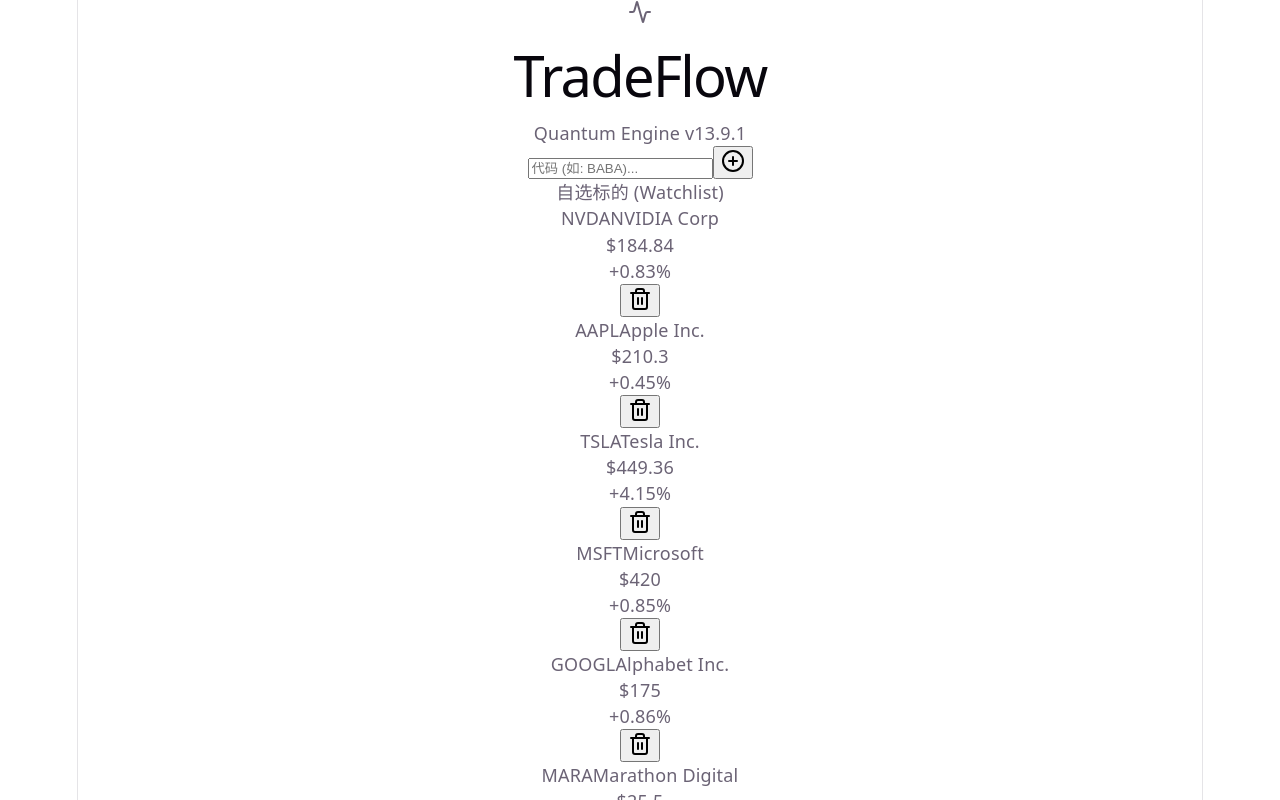
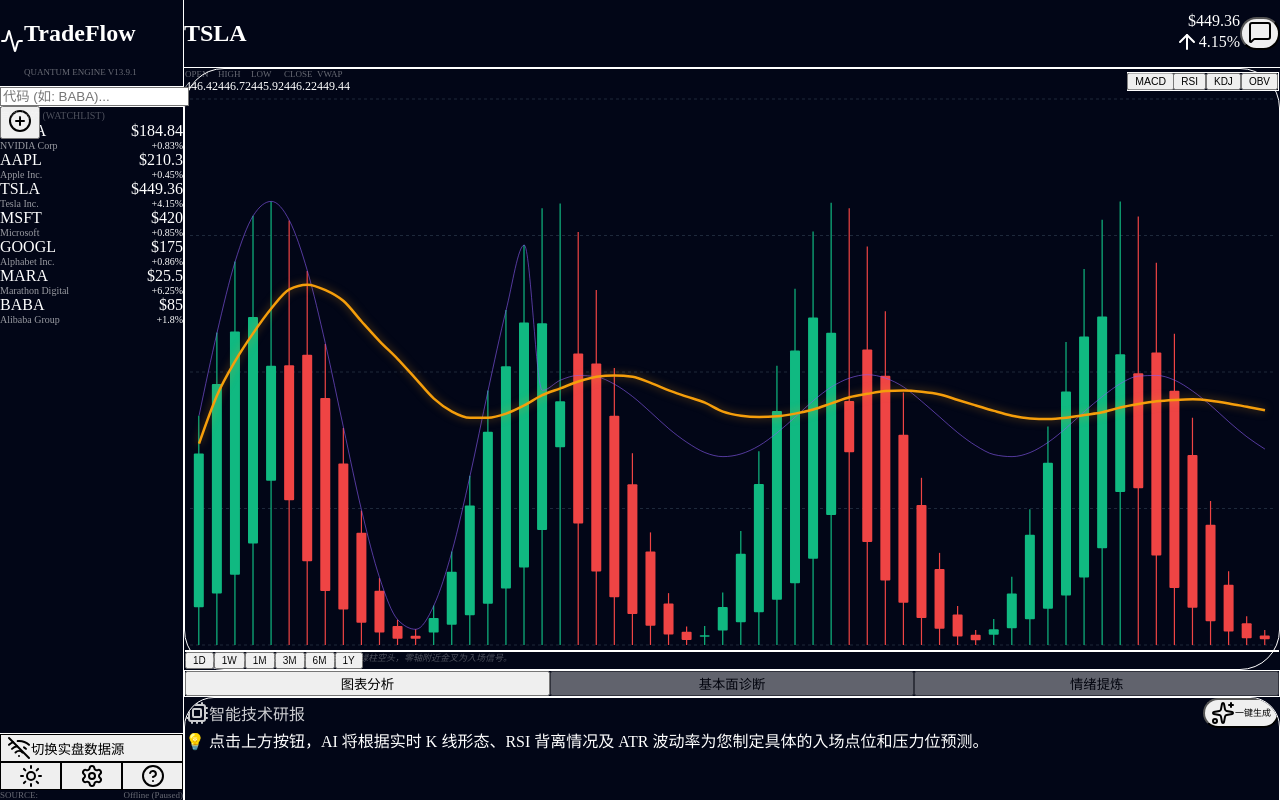
Before and after one commit to kaneluy/tradeflow-web, a React (Vite) app: page / in a window 1280 px wide. Shown: the top 800 px of the page. Built offline with nearby package versions, Linux system fonts and the light colour scheme.

Commit message:
fix: 修复 index.css 样式和编码

```diff
--- a/package.json
+++ b/package.json
@@ -21,10 +21,13 @@
     "@types/react": "^19.2.14",
     "@types/react-dom": "^19.2.3",
     "@vitejs/plugin-react": "^6.0.1",
+    "autoprefixer": "^10.4.27",
     "eslint": "^9.39.4",
     "eslint-plugin-react-hooks": "^7.0.1",
     "eslint-plugin-react-refresh": "^0.5.2",
     "globals": "^17.4.0",
+    "postcss": "^8.5.8",
+    "tailwindcss": "^4.2.2",
     "vite": "^8.0.1"
   }
 }
--- /dev/null
+++ b/postcss.config.js
@@ -0,0 +1,19 @@
+{\rtf1\ansi\ansicpg936\cocoartf2869
+\cocoatextscaling0\cocoaplatform0{\fonttbl\f0\fnil\fcharset0 Menlo-Regular;}
+{\colortbl;\red255\green255\blue255;\red111\green14\blue195;\red236\green241\blue247;\red0\green0\blue0;
+}
+{\*\expandedcolortbl;;\cssrgb\c51765\c18824\c80784;\cssrgb\c94118\c95686\c97647;\cssrgb\c0\c0\c0;
+}
+\margl1440\margr1440\vieww11520\viewh8400\viewkind0
+\deftab720
+\pard\pardeftab720\partightenfactor0
+
+\f0\fs28 \cf2 \cb3 \expnd0\expndtw0\kerning0
+\outl0\strokewidth0 \strokec2 export\cf0 \strokec4  \cf2 \strokec2 default\cf0 \strokec4  \{\cb1 \
+\pard\pardeftab720\partightenfactor0
+\cf0 \cb3   plugins: \{\cb1 \
+\cb3     tailwindcss: \{\},\cb1 \
+\cb3     autoprefixer: \{\},\cb1 \
+\cb3   \},\cb1 \
+\cb3 \}\cb1 \
+}
--- a/src/index.css
+++ b/src/index.css
@@ -1,111 +1,11 @@
-:root {
-  --text: #6b6375;
-  --text-h: #08060d;
-  --bg: #fff;
-  --border: #e5e4e7;
-  --code-bg: #f4f3ec;
-  --accent: #aa3bff;
-  --accent-bg: rgba(170, 59, 255, 0.1);
-  --accent-border: rgba(170, 59, 255, 0.5);
-  --social-bg: rgba(244, 243, 236, 0.5);
-  --shadow:
-    rgba(0, 0, 0, 0.1) 0 10px 15px -3px, rgba(0, 0, 0, 0.05) 0 4px 6px -2px;
+@tailwind base;
+@tailwind components;
+@tailwind utilities;
 
-  --sans: system-ui, 'Segoe UI', Roboto, sans-serif;
-  --heading: system-ui, 'Segoe UI', Roboto, sans-serif;
-  --mono: ui-monospace, Consolas, monospace;
-
-  font: 18px/145% var(--sans);
-  letter-spacing: 0.18px;
-  color-scheme: light dark;
-  color: var(--text);
-  background: var(--bg);
-  font-synthesis: none;
-  text-rendering: optimizeLegibility;
-  -webkit-font-smoothing: antialiased;
-  -moz-osx-font-smoothing: grayscale;
-
-  @media (max-width: 1024px) {
-    font-size: 16px;
-  }
+/* 额外补充：确保背景颜色和字体能够正确继承，解决页面发白的问题 */
+html, body, #root {
+  height: 100%;
+  margin: 0;
+  background-color: #020617; /* 对应 slate-950，确保深色主题底色正确 */
+  color: white;
 }
-
-@media (prefers-color-scheme: dark) {
-  :root {
-    --text: #9ca3af;
-    --text-h: #f3f4f6;
-    --bg: #16171d;
-    --border: #2e303a;
-    --code-bg: #1f2028;
-    --accent: #c084fc;
-    --accent-bg: rgba(192, 132, 252, 0.15);
-    --accent-border: rgba(192, 132, 252, 0.5);
-    --social-bg: rgba(47, 48, 58, 0.5);
-    --shadow:
-      rgba(0, 0, 0, 0.4) 0 10px 15px -3px, rgba(0, 0, 0, 0.25) 0 4px 6px -2px;
-  }
-
-  #social .button-icon {
-    filter: invert(1) brightness(2);
-  }
-}
-
-body {
-  margin: 0;
-}
-
-#root {
-  width: 1126px;
-  max-width: 100%;
-  margin: 0 auto;
-  text-align: center;
-  border-inline: 1px solid var(--border);
-  min-height: 100svh;
-  display: flex;
-  flex-direction: column;
-  box-sizing: border-box;
-}
-
-h1,
-h2 {
-  font-family: var(--heading);
-  font-weight: 500;
-  color: var(--text-h);
-}
-
-h1 {
-  font-size: 56px;
-  letter-spacing: -1.68px;
-  margin: 32px 0;
-  @media (max-width: 1024px) {
-    font-size: 36px;
-    margin: 20px 0;
-  }
-}
-h2 {
-  font-size: 24px;
-  line-height: 118%;
-  letter-spacing: -0.24px;
-  margin: 0 0 8px;
-  @media (max-width: 1024px) {
-    font-size: 20px;
-  }
-}
-p {
-  margin: 0;
-}
-
-code,
-.counter {
-  font-family: var(--mono);
-  display: inline-flex;
-  border-radius: 4px;
-  color: var(--text-h);
-}
-
-code {
-  font-size: 15px;
-  line-height: 135%;
-  padding: 4px 8px;
-  background: var(--code-bg);
-}
--- /dev/null
+++ b/tailwind.config.js
@@ -0,0 +1,25 @@
+{\rtf1\ansi\ansicpg936\cocoartf2869
+\cocoatextscaling0\cocoaplatform0{\fonttbl\f0\fnil\fcharset0 Menlo-Regular;}
+{\colortbl;\red255\green255\blue255;\red77\green80\blue85;\red236\green241\blue247;\red0\green0\blue0;
+\red111\green14\blue195;\red24\green112\blue43;}
+{\*\expandedcolortbl;;\cssrgb\c37255\c38824\c40784;\cssrgb\c94118\c95686\c97647;\cssrgb\c0\c0\c0;
+\cssrgb\c51765\c18824\c80784;\cssrgb\c9412\c50196\c21961;}
+\margl1440\margr1440\vieww11520\viewh8400\viewkind0
+\deftab720
+\pard\pardeftab720\partightenfactor0
+
+\f0\fs28 \cf2 \cb3 \expnd0\expndtw0\kerning0
+\outl0\strokewidth0 \strokec2 /** @type \{import('tailwindcss').Config\} */\cf0 \cb1 \strokec4 \
+\pard\pardeftab720\partightenfactor0
+\cf5 \cb3 \strokec5 export\cf0 \strokec4  \cf5 \strokec5 default\cf0 \strokec4  \{\cb1 \
+\pard\pardeftab720\partightenfactor0
+\cf0 \cb3   content: [\cb1 \
+\cb3     \cf6 \strokec6 "./index.html"\cf0 \strokec4 ,\cb1 \
+\cb3     \cf6 \strokec6 "./src/**/*.\{js,ts,jsx,tsx\}"\cf0 \strokec4 ,\cb1 \
+\cb3   ],\cb1 \
+\cb3   theme: \{\cb1 \
+\cb3     extend: \{\},\cb1 \
+\cb3   \},\cb1 \
+\cb3   plugins: [],\cb1 \
+\cb3 \}\cb1 \
+}
```
Also changed, not shown: 1 other file (tests, documents, lock files or other folders).
